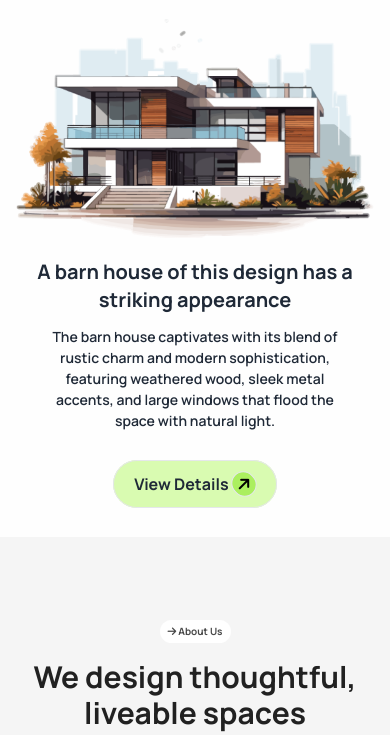
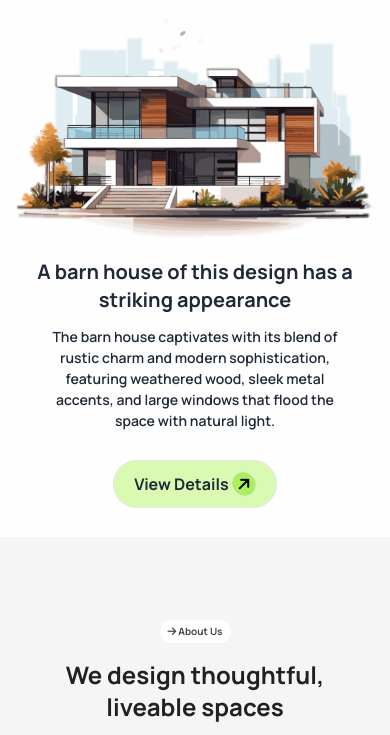
Before and after one commit to mosaraf68500/Assignment-3-By-Using-Tailwind-DaisyUI, a plain HTML site: page index.html in a window 390 px wide. Shown: the part 109-844 px from the top of the page. Drawn offline with nearby package versions, Linux system fonts and the light colour scheme.

Commit message:
We design thoughtful, liveable spaces commit

```diff
--- a/index.html
+++ b/index.html
@@ -113,7 +113,7 @@
              <div class=" ">
                 <div class=" space-y-4 lg:text-start text-center">
                     <button class="text-[10px] px-2 py-1 rounded-xl text-[#494949] bg-white font-bold"><i class="fa-solid fa-arrow-right"></i> About Us</button>
-                    <h1 class="text-3xl font-bold text-[#212121]">We design thoughtful, <br> liveable spaces</h1>
+                    <h1 class="text-2xl lg:text-3xl font-bold text-[#212121]">We design thoughtful, <br> liveable spaces</h1>
                     <p class="text-[14px] font-semibold text-[#494949]">The barn house captivates with its blend of rustic charm and modern sophistication, featuring weathered wood, sleek metal accents.
 
                     </p>
```
